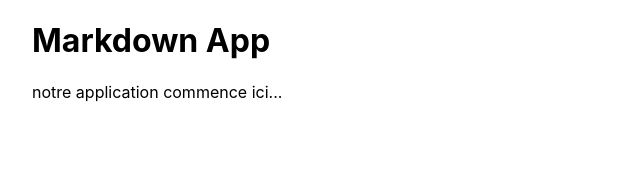
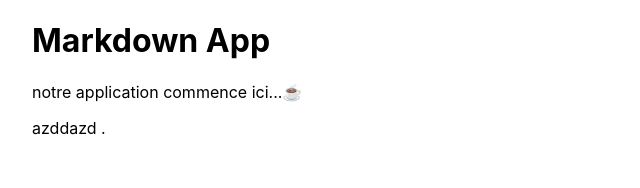
Before and after one commit to benoit82/markdown-app, a Next.js app: page / in a window 1280 px wide. Shown: the top 188 px of the page, without its empty margins (0-640 px from the left). Built offline with nearby package versions, Linux system fonts and the light colour scheme.

Commit message:
add Cours model - to be improved

```diff
--- a/pages/index.js
+++ b/pages/index.js
@@ -1,8 +1,16 @@
 import Head from 'next/head'
 import Image from 'next/image'
+import Cours from '../src/models/Cours'
 import styles from '../styles/Home.module.css'
 
 export default function Home() {
+
+  const titre = () => {
+    const cours = new Cours({ titre: "mon premier cours" });
+    cours.titre = "   azddazd    .";
+    return cours.titre;
+  }
+
   return (
     <div className={styles.container}>
       <Head>
@@ -12,7 +20,8 @@ export default function Home() {
       </Head>
       <main>
         <h1>Markdown App</h1>
-        <p>notre application commence ici...</p>
+        <p>notre application commence ici...☕️</p>
+        <p>{titre()}</p>
       </main>
     </div>
   )
--- /dev/null
+++ b/src/models/Cours.js
@@ -0,0 +1,20 @@
+export default class Cours {
+    constructor({ titre }) {
+        this._titre = titre;
+    }
+
+    /**
+     * @returns {string} titre
+     */
+    get titre() {
+        return this._titre;
+    }
+
+    /**
+     * @params {string}
+     */
+    set titre(titre) {
+        this._titre = titre.trim();
+    }
+
+}
```
